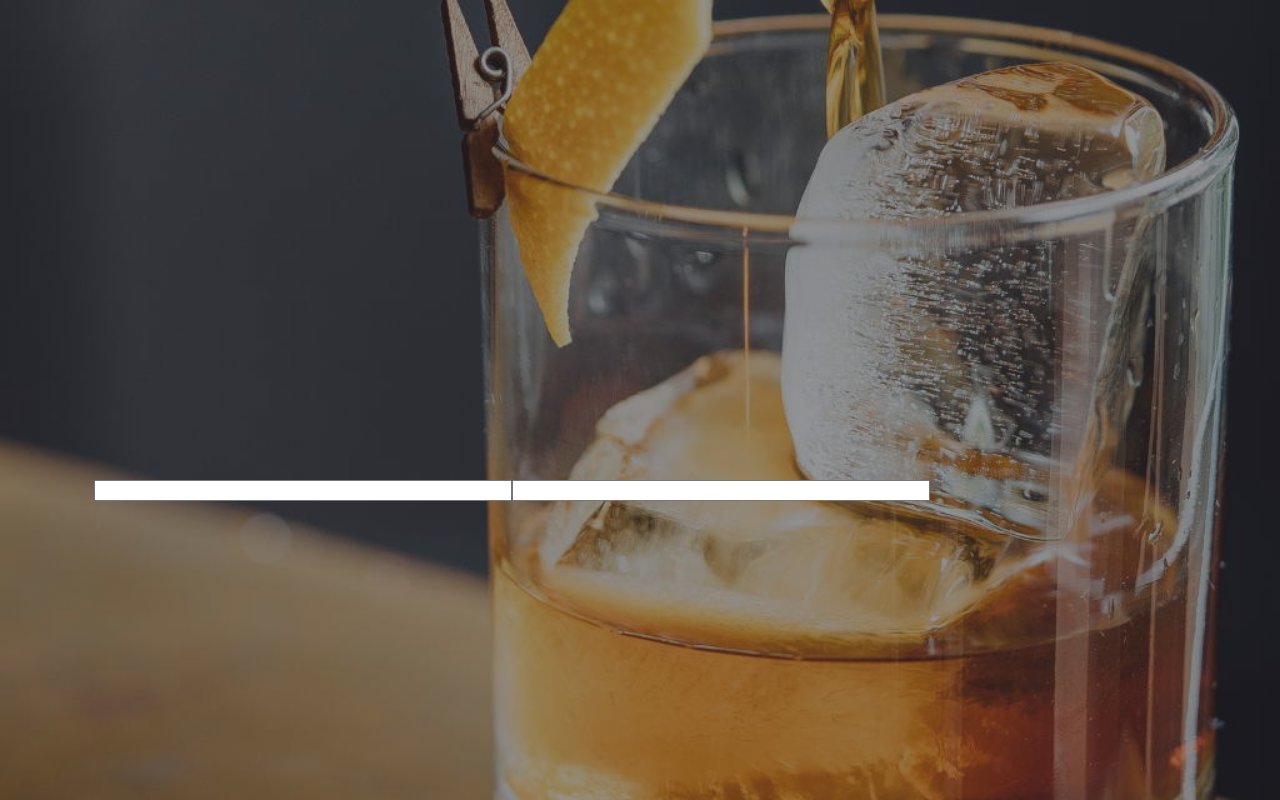
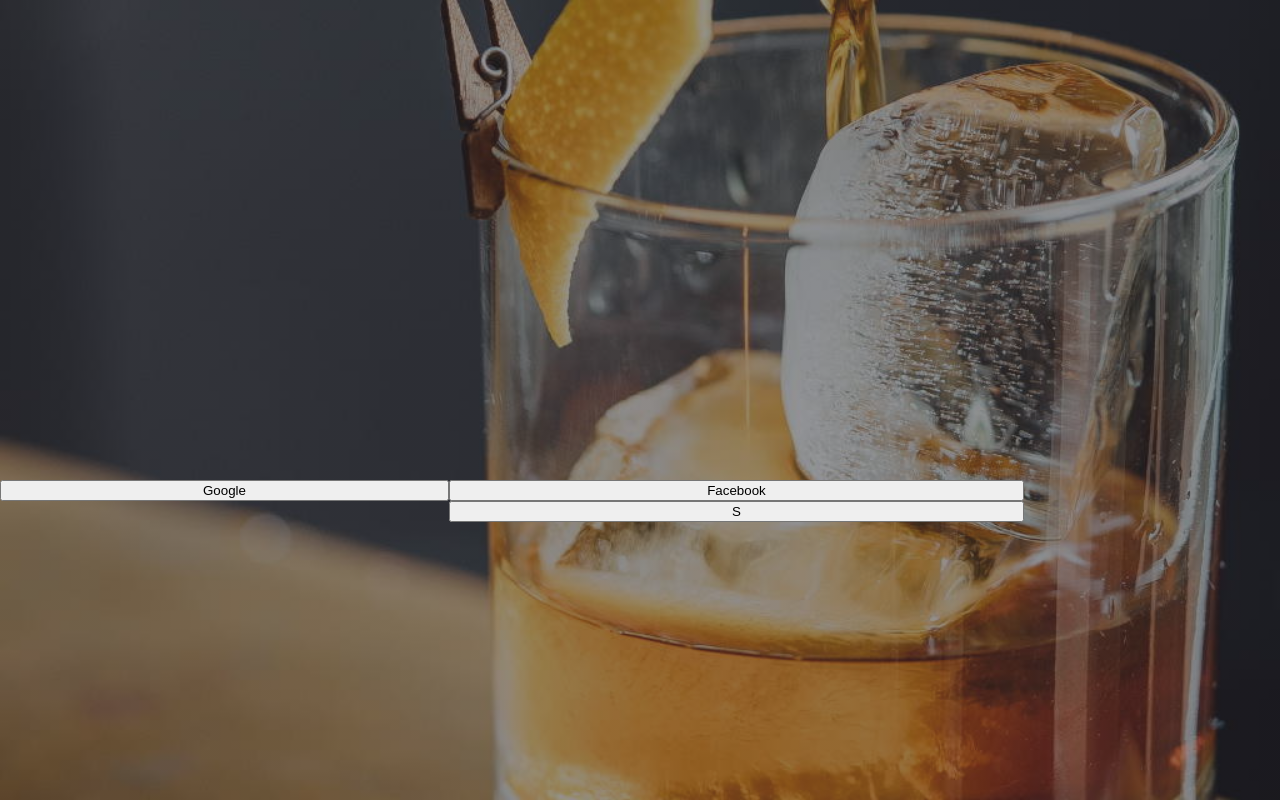
Before and after one commit to cheungdzinyung/DealingRoom, a React app in the folder frontend/: page / in a window 1280 px wide. Built offline with nearby package versions, Linux system fonts and the light colour scheme; the HTML template or start-up script is replaced by a standard one.

Commit message:
new migration with SCSS

```diff
--- a/frontend/src/App.scss
+++ b/frontend/src/App.scss
@@ -16,9 +16,26 @@ $bgc-tinted: hsla(255, 4%, 18%, .5  );
     position: absolute;
     top: 60%;
     width: 80%;
+    display: grid;
+
 
     input{
       width: 40%;
     }
+    #id{
+      grid-area: id;
+    }
+    #password{
+      grid-area: password;
+    }
+    #submit{
+      grid-area: submit;
+    }
+    #google{
+
+    }
+    #facebook{
+
+    }
   }
 }
--- a/frontend/src/components/login.tsx
+++ b/frontend/src/components/login.tsx
@@ -4,8 +4,11 @@ export default class Login extends React.Component {
   public render() {
     return (
       <div className="login-grid">
-        <input type="text" />
-        <input type="password" />
+        <input type="text" id="id"/>
+        <input type="password" id="password"/>
+        <button type="submit" id="submit">S</button>
+        <button id="google">Google</button>
+        <button id="facebook">Facebook</button>
       </div>
     );
   }
```
